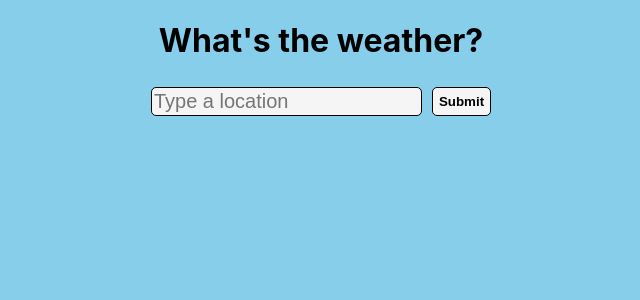
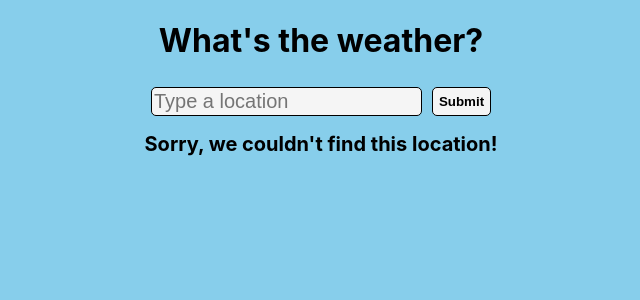
Before and after one commit to bryankeov/Weather-React, a React (Create React App) app: page / in a window 1280 px wide. Shown: the top 300 px of the page, without its empty margins (319-959 px from the left). Built offline with nearby package versions, Linux system fonts and the light colour scheme; no server answers.

Commit message:
Show user useful information instead of logging it.

```diff
--- a/src/components/Display.js
+++ b/src/components/Display.js
@@ -43,7 +43,7 @@ function Display(props) {
   return (
     <div>
       {data.main === undefined
-        ? console.log("Location does not exist") :
+        ? <div className="display">Sorry, we couldn't find this location!</div> :
         <div className="display">
           <div className="name">{data.name}</div>
           <img src={weatherImage()}></img>
--- a/src/components/Header.js
+++ b/src/components/Header.js
@@ -1,5 +1,4 @@
 function Header() {
-
   return (
     <div className="header">
       <h1>What's the weather?</h1>
```
